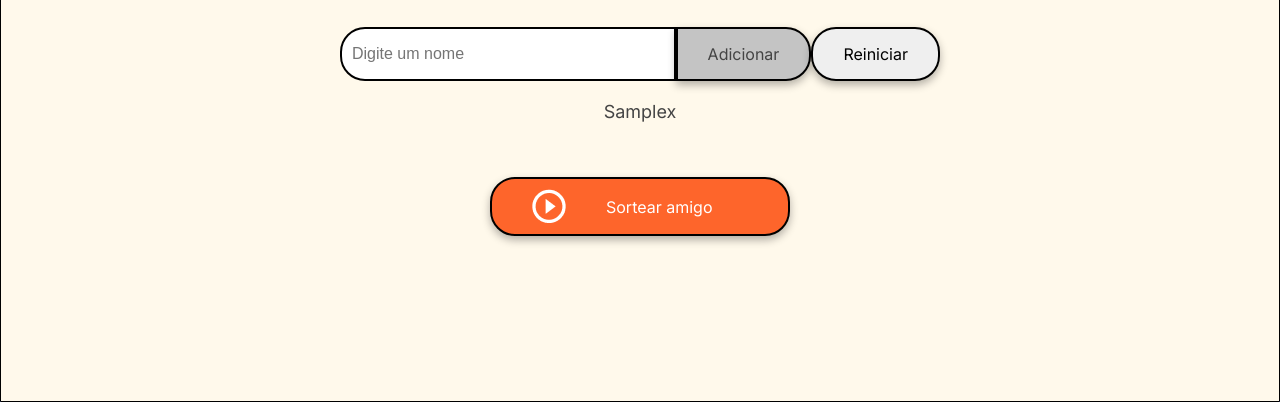
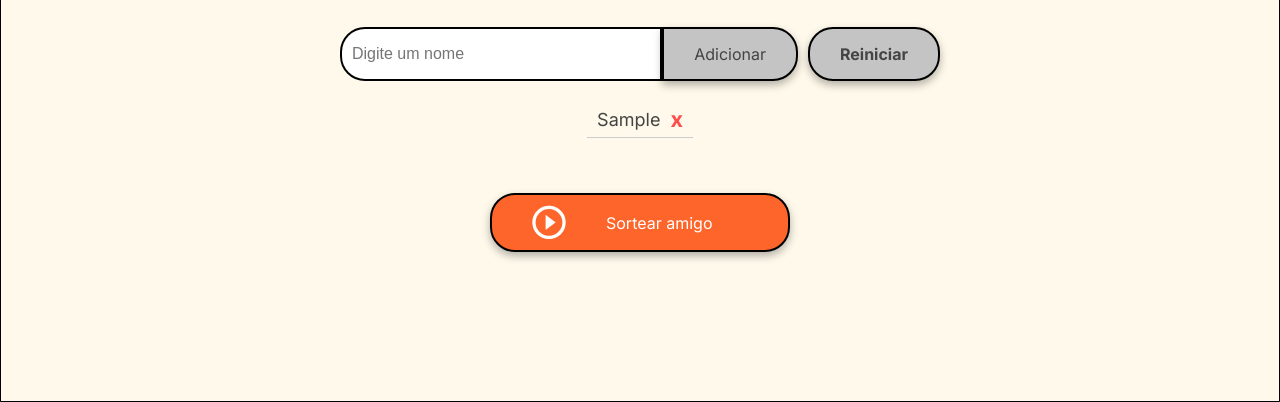
Before and after one commit to gabrielfelip/desafio-ALURA-ONE, a plain HTML site: page index.html in a window 1280 px wide. Both pictures are taken after typing "Sample" into the empty fields and a click on the button "Adicionar". Shown: the part 398-800 px from the top of the page. Drawn offline with Linux system fonts and the light colour scheme.

Commit message:
Update style.css

```diff
--- a/style.css
+++ b/style.css
@@ -142,7 +142,6 @@ ul {
     text-align: center;
 }
 
-/* Botão de sortear título */
 .button-draw {
     display: flex;
     align-items: center;
@@ -160,3 +159,43 @@ ul {
 .button-draw:hover {
     background-color: var(--color-button-hover);
 }
+
+.button-reset {
+    background-color: var(--color-tertiary);
+    color: var(--color-text);
+    border: 2px solid #000;
+    border-radius: 25px;
+    box-shadow: 0 4px 8px rgba(0, 0, 0, 0.3);
+    cursor: pointer;
+    font-family: "Inter", sans-serif;
+    font-size: 16px;
+    font-weight: 700;
+    padding: 15px 30px;
+    margin-left: 10px;
+    transition: background-color 0.3s ease;
+}
+
+.button-reset:hover {
+    background-color: #a1a1a1;
+}
+
+.name-list li {
+    display: flex;
+    justify-content: space-between;
+    align-items: center;
+    padding: 5px 10px;
+    border-bottom: 1px solid #ccc;
+}
+
+.remover-amigo {
+    color: #ff4d4d;
+    font-weight: bold;
+    cursor: pointer;
+    margin-left: 10px;
+    font-size: 1.2em;
+    transition: color 0.2s ease;
+}
+
+.remover-amigo:hover {
+    color: #cc0000;
+}
```
